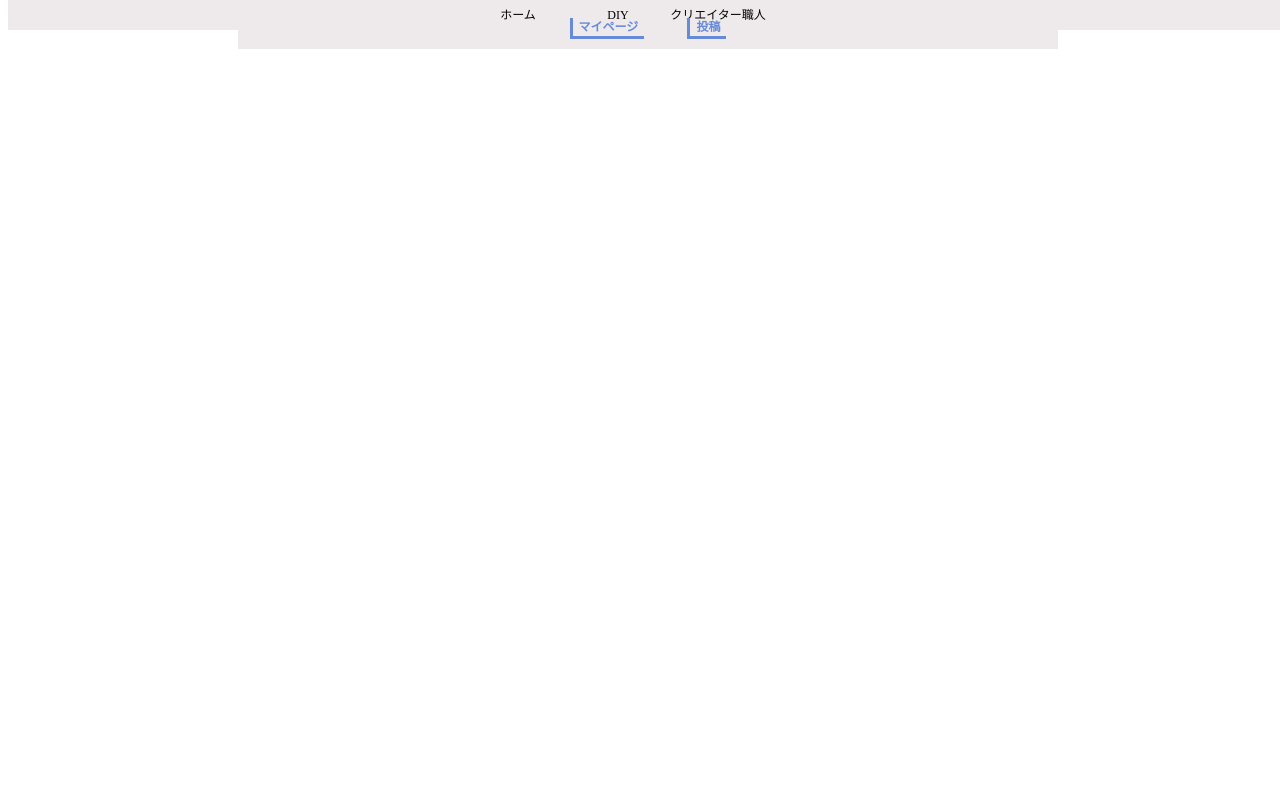
After one commit to isshi-6th/DIY, a Flask app: template templates/base.html in a window 1280 px wide. The commit adds this page. Run offline with Flask 2, Linux system fonts and the light colour scheme; the template is opened without the code that fills it, so the values that code supplies are empty.

Commit message:
base.htmlを作ってfavorite.htmlに繋げました

```diff
--- /dev/null
+++ b/templates/base.html
@@ -0,0 +1,35 @@
+<!DOCTYPE html>
+<html lang="en">
+<head>
+    <meta charset="UTF-8">
+    <meta name="viewport" content="width=device-width, initial-scale=1.0">
+    <title>Document</title>
+    <link rel='stylesheet' href="{{ url_for('static', filename='css/style.css') }}">
+</head>
+<body>
+    <header>
+        <ul>
+            <li><a href="top.html">ホーム</a></li>
+            <li><a href="diy.html">DIY</a></li>
+            <li><a href="creater.html">クリエイター職人</a></li>
+            <!-- <li><a href="#sec4">まとめ</a></li> -->
+        </ul>
+    </header>
+    {% block content %}
+
+    {% endblock %}
+    <footer>
+        <div class="content">
+            <a class="link_button" href="my_login.html">
+                マイページ
+            </a>
+            <a class="link_button" href="my_account.html">
+                投稿
+            </a>
+
+        </div>
+    </footer>
+
+
+</body>
+</html>
```
Also changed, not shown: templates/favorite.html (+3 -22 lines).
